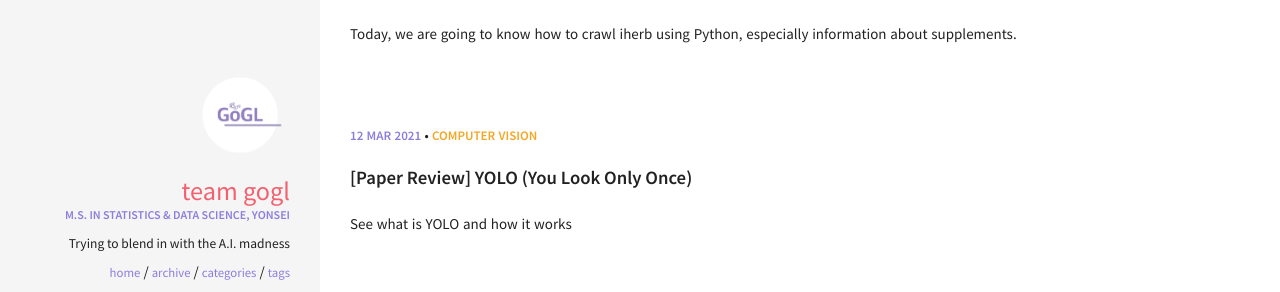
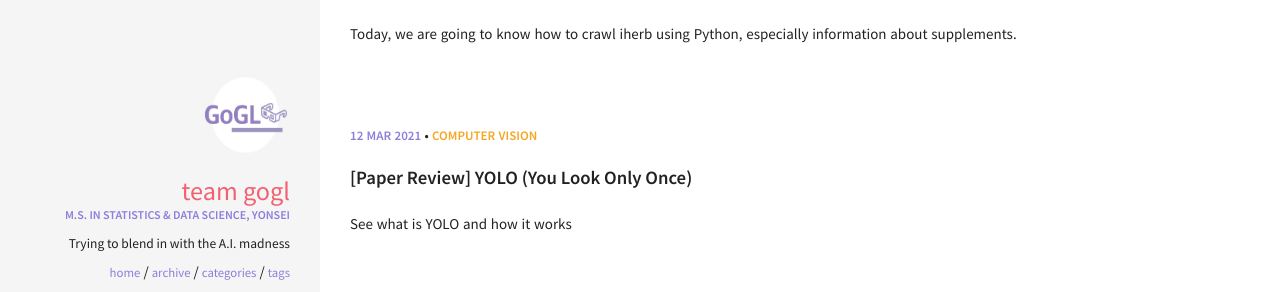
Before and after one commit to GoGL3/GoGL3.github.io, a Jekyll site: the page built from index.html, in a window 1280 px wide. Shown: the part 2271-2563 px from the top of the page. Built offline with Jekyll 4.4.1, drawn with Linux system fonts in a browser that asks for light colours.

Commit message:
Update _config.yml

```diff
--- a/_config.yml
+++ b/_config.yml
@@ -35,7 +35,7 @@ kramdown:
 #
 owner:
   name: Team GoGL
-  avatar: logo_new.png
+  avatar: logo_new2.png
   job: "M.S. in Statistics & Data Science, Yonsei"
   bio: "Trying to blend in with the A.I. madness"
   email:
```
